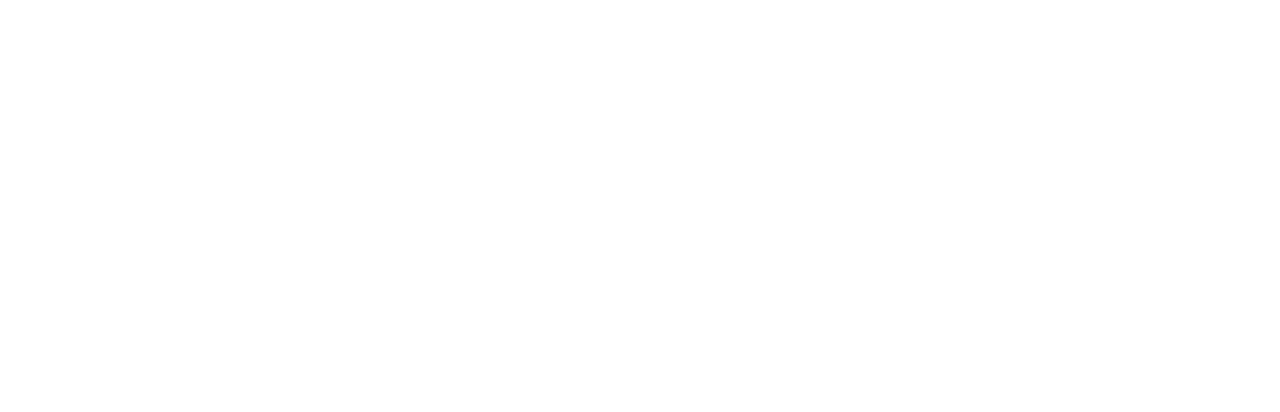
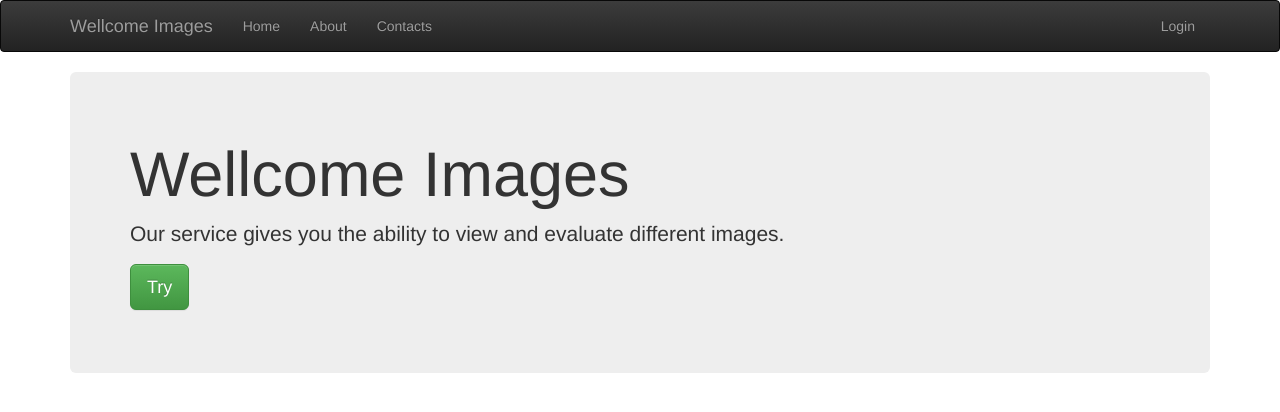
Before and after one commit to soa12/spp-laba2-django, a Django app: page /about/ in a window 1280 px wide. Before the commit the part shown is empty. Shown: the top 412 px of the page. Run offline with Django 3.2, Linux system fonts and the light colour scheme; some libraries are stand-ins or nearby versions.

Commit message:
add about page

```diff
--- a/img_app/templates/img_app/about.html
+++ b/img_app/templates/img_app/about.html
@@ -0,0 +1,10 @@
+{% extends 'img_app/base.html' %}
+{% block content %}
+    <div class="container">
+        <div class="jumbotron">
+          <h1>Wellcome Images</h1>
+          <p class="lead">Our service gives you the ability to view and evaluate different images. </p>
+          <p><a class="btn btn-lg btn-success" href="/" role="button">Try  </a></p>
+        </div>
+    </div>
+{% endblock %}
--- a/img_app/templates/img_app/base.html
+++ b/img_app/templates/img_app/base.html
@@ -1,7 +1,7 @@
 {% load static %}
 <html>
     <head>
-        <title>Image uploading service</title>
+        <title>Wellcome Images </title>
         <link rel="stylesheet" href="//maxcdn.bootstrapcdn.com/bootstrap/3.2.0/css/bootstrap.min.css">
         <link rel="stylesheet" href="//maxcdn.bootstrapcdn.com/bootstrap/3.2.0/css/bootstrap-theme.min.css">
         <link href='//fonts.googleapis.com/css?family=Lobster&subset=latin,latin-ext' rel='stylesheet' type='text/css'>
@@ -16,7 +16,7 @@
                     <span class="icon-bar"></span>
                     <span class="icon-bar"></span>
                 </button>
-                <a class="navbar-brand" href="/">Image uploading service</a>
+                <a class="navbar-brand" href="/">Wellcome Images </a>
                 </div>
                 <div class="collapse navbar-collapse">
                 <ul class="nav navbar-nav">
@@ -31,20 +31,18 @@
                     <li>
                         <a href="/admin/" class="top-menu">
                             {% if user.is_authenticated %}
-                                {{ user.username }}</a>
+                                {{ user.username }}
                             {% else %}
                                 Login
+                        </a>
                     </li>
                             {% endif %}
                 </ul>
                 </div><!--/.nav-collapse -->
             </div>
         </div>
-
                 {% block content %}
                 {% endblock %}
-
-
     </body>
     {% block head-javascript %}
         <script src="{% static 'bootstrap/js/bootstrap.min.js' %}"></script>
--- a/img_app/templates/img_app/image_list.html
+++ b/img_app/templates/img_app/image_list.html
@@ -7,7 +7,7 @@
     <div class="row">
         {% for image in images %}
             <a data-toggle="" data-target="#myModal" href="/image/{{image.id}}">
-                    <div class="col-sm-6 col-md-3">
+                <div class="col-md-2 col-md-offset-1">
                     <div class="thumbnail">
                         <img src="{% static image.upload.url %}" alt="...">
                         <div class="caption">
@@ -16,13 +16,11 @@
                     </div>
                 </div>
             </a>
-
         {% endfor %}
     </div>
-
 </div>
 <div class="container">
-                <div class="col-6 offset-3 text-center pagination-set">
+    <div class="col-md-6 col-md-offset-5 ">
         <ul class="pager">
             {% if images.has_previous %}
                 <li class="previous"><a href="?page={{ images.previous_page_number }}">previous</a></li>
```
Lines whose indentation alone changed are shown as unchanged.
